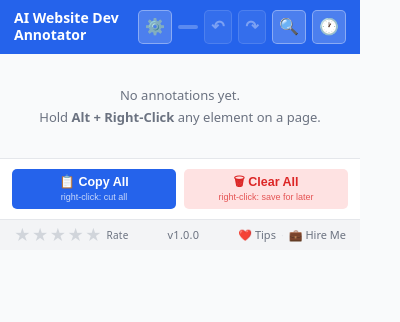
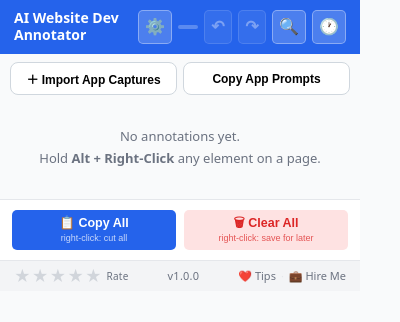
Before and after one commit to asharma2027/ai-dev-annotator, a browser extension: page popup.html in a window 400 px wide. Drawn offline with Linux system fonts and the light colour scheme.

Commit message:
Load cross-app capture import UI in popup

```diff
--- a/popup.html
+++ b/popup.html
@@ -65,5 +65,6 @@
   </div>
 
   <script src="popup.js"></script>
+  <script src="universal-import.js"></script>
 </body>
 </html>
```
